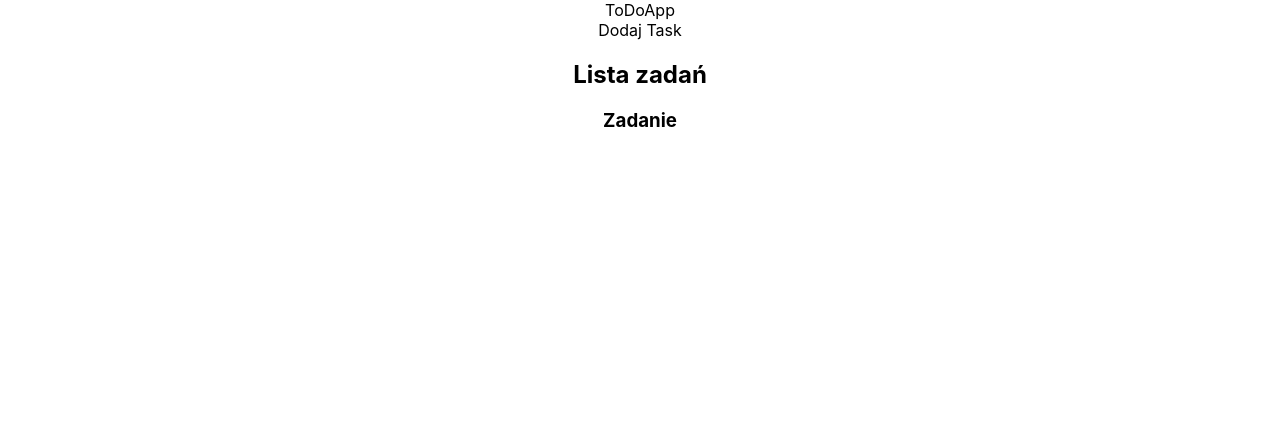
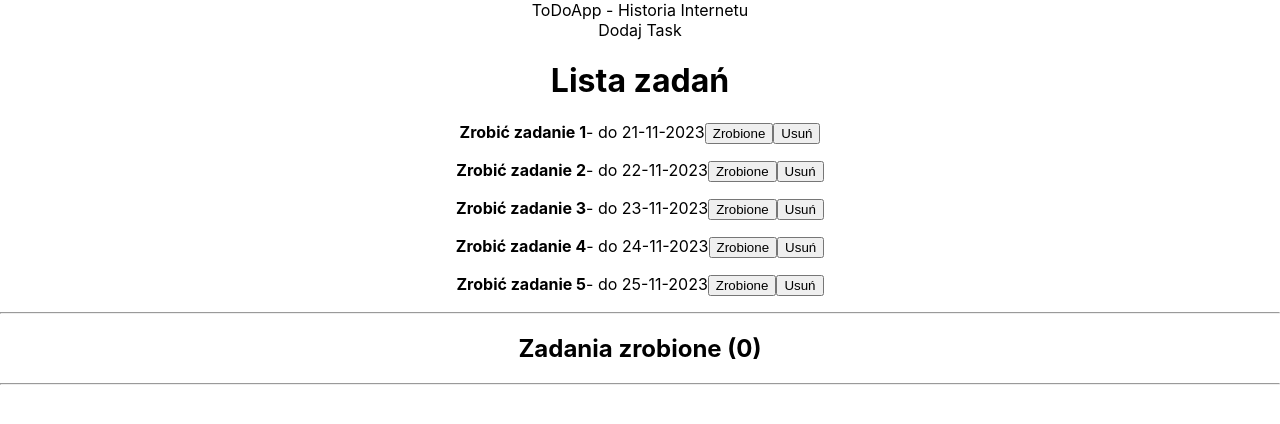
Before and after one commit to msierka/ToDoApp, a React (Create React App) app: page / in a window 1280 px wide. Shown: the top 424 px of the page. Built offline with nearby package versions, Linux system fonts and the light colour scheme.

Commit message:
data in the application and its display

```diff
--- a/src/components/App.js
+++ b/src/components/App.js
@@ -3,13 +3,66 @@ import AddTask from './AddTask';
 import './App.css';
 import ListTasks from './ListTasks';
 class App  extends Component {
-  state = {  }
+  state = {
+    tasks: [
+      {
+        id: 0,
+        text: 'Zrobić zadanie 1',
+        date: '21-11-2023',
+        priorytet: true,
+        active : true,
+        finishDate: null,
+      },
+      {
+        id: 1,
+        text: 'Zrobić zadanie 2',
+        date: '22-11-2023',
+        priorytet: true,
+        active : true,
+        finishDate: null,
+      },
+      {
+        id: 2,
+        text: 'Zrobić zadanie 3',
+        date: '23-11-2023',
+        priorytet: false,
+        active : true,
+        finishDate: null,
+      },
+      {
+        id: 3,
+        text: 'Zrobić zadanie 4',
+        date: '24-11-2023',
+        priorytet: false,
+        active : true,
+        finishDate: null,
+      },
+      {
+        id: 4,
+        text: 'Zrobić zadanie 5',
+        date: '25-11-2023',
+        priorytet: false,
+        active : true,
+        finishDate: null,
+      },
+    ]
+  }
+
+  deleteTask = id => {
+    console.log("usuwam " + id)
+  }
+
+  changeTask = id => {
+    console.log("zmieniam " + id)
+  }
+
   render() {
+    const tasks = this.state.tasks;
     return (
       <div className='App'>
-        ToDoApp
+        ToDoApp - Historia Internetu
         <AddTask/>
-        <ListTasks/>
+        <ListTasks tasks={tasks} delete={this.deleteTask} change = {this.changeTask} />
       </div>
     );
   }
--- a/src/components/ListTasks.js
+++ b/src/components/ListTasks.js
@@ -1,12 +1,21 @@
 import React from 'react';
 import Task from './Task';
- const ListTasks = () => {
+ const ListTasks = (props) => {
+    console.log('Props in ListTasks:', props);  // Dodaj ten log
+    const tasks = props.tasks.map(task => <Task key={task.id} task={task} deleteTask={props.delete} changeTask ={props.change} />)
+
     return (
-        <div>
-            <h2>Lista zadań</h2>
-            <Task/>
+        <>
+        <div className='active'>
+            <h1>Lista zadań</h1>
+            {tasks}
+            <hr/>
         </div>
-
+        <div className='done'>
+            <h2>Zadania zrobione (0)</h2>
+            <hr/>
+        </div>
+        </>
      );
  }
 
--- a/src/components/Task.js
+++ b/src/components/Task.js
@@ -1,8 +1,16 @@
 import React from 'react';
 
-const Task = () => {
+const Task = (props) => {
+    const {text, date, id} = props.task;
+
     return (
-        <h3>Zadanie</h3>
+        <p>
+        <strong>{text}</strong>- do {date}
+        <button onClick={() => props.changeTask(id)}> Zrobione</button>
+        <button onClick={() => props.deleteTask(id)}> Usuń</button>
+
+        </p>
+
     );
 }
 
```
